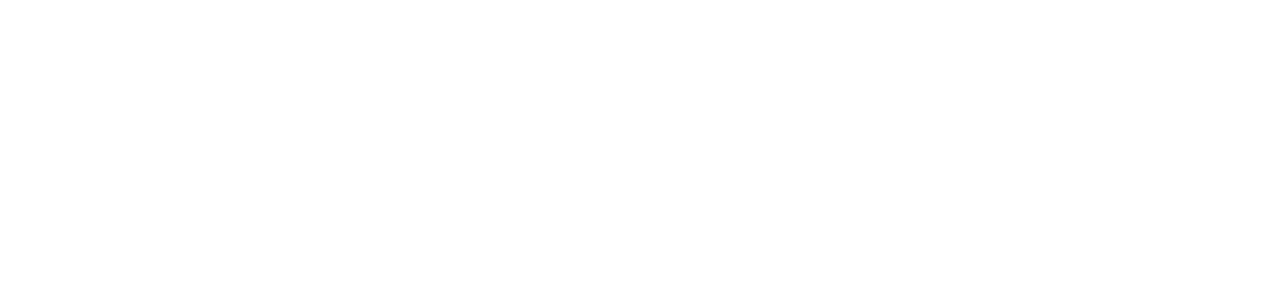
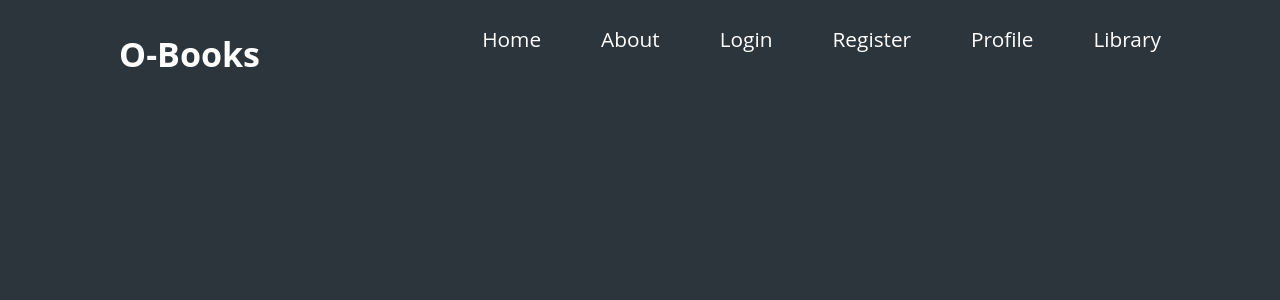
Before and after one commit to Ggodlyy/O-Books-Angular-Project, an Angular app in the folder O-Books/: page / in a window 1280 px wide. Shown: the top 300 px of the page. Built offline with nearby package versions, Linux system fonts and the light colour scheme.

Commit message:
add header component and change styles
added header comp stylized, configured routes and changed body styles

```diff
--- a/O-Books/src/app/app-routing.module.ts
+++ b/O-Books/src/app/app-routing.module.ts
@@ -1,10 +1,13 @@
-import { NgModule } from '@angular/core';
-import { RouterModule, Routes } from '@angular/router';
+import { RouterModule, Routes } from "@angular/router";
 
-const routes: Routes = [];
 
-@NgModule({
-  imports: [RouterModule.forRoot(routes)],
-  exports: [RouterModule]
-})
-export class AppRoutingModule { }
+const routes: Routes = [
+    {
+        path: '',
+        pathMatch: 'full',
+        redirectTo: 'home',
+    },
+
+];
+
+export const AppRoutingModule = RouterModule.forRoot(routes);
--- a/O-Books/src/app/app.module.ts
+++ b/O-Books/src/app/app.module.ts
@@ -1,8 +1,11 @@
 import { NgModule } from '@angular/core';
 import { BrowserModule } from '@angular/platform-browser';
+import { RouterModule } from '@angular/router';
 
 import { AppRoutingModule } from './app-routing.module';
 import { AppComponent } from './app.component';
+import { CoreModule } from './core/core.module';
+import { HeaderComponent } from './core/header/header.component';
 
 @NgModule({
   declarations: [
@@ -10,9 +13,15 @@
   ],
   imports: [
     BrowserModule,
-    AppRoutingModule
+    RouterModule,
+    CoreModule.forRoot(),
+    AppRoutingModule,
+
   ],
   providers: [],
-  bootstrap: [AppComponent]
+  bootstrap: [
+    AppComponent,
+    HeaderComponent,
+  ]
 })
 export class AppModule { }
--- a/O-Books/src/app/core/core.module.ts
+++ b/O-Books/src/app/core/core.module.ts
@@ -1,12 +1,29 @@
-import { NgModule } from '@angular/core';
+import { ModuleWithProviders, NgModule } from '@angular/core';
 import { CommonModule } from '@angular/common';
+import { HeaderComponent } from './header/header.component';
+import { RouterModule } from '@angular/router';
 
 
 
 @NgModule({
-  declarations: [],
+  declarations: [
+    HeaderComponent
+  ],
   imports: [
-    CommonModule
+    CommonModule,
+    RouterModule
+  ],
+  exports: [
+    HeaderComponent
   ]
 })
-export class CoreModule { }
+export class CoreModule {
+  static forRoot(): ModuleWithProviders<CoreModule> {
+    return {
+      ngModule: CoreModule,
+      providers: [
+
+      ]
+    }
+  }
+}
--- /dev/null
+++ b/O-Books/src/app/core/header/header.component.css
@@ -0,0 +1,52 @@
+.navbar-nav {
+    display: flex;
+}
+
+.navbar-toggler {
+    padding: 8px 15px;
+    border: 0;
+    border-radius: 0;
+    transform: skewX(-15deg);
+    background-color: rgba(0, 0, 0, 0.5);
+    color: white;
+}
+
+.navbar-toggler i {
+    transform: skewX(15deg);
+}
+
+.navbar-expand-lg {
+    padding-left: 0;
+    padding-right: 0;
+}
+
+.navbar-expand-lg .navbar-nav .nav-link {
+    padding: 0;
+}
+
+.navbar-expand-lg .navbar-nav .tm-nav-link {
+    font-size: 1.3rem;
+    font-weight: 400;
+    color: white;
+    padding-bottom: 30px;
+}
+
+.nav-item {
+    margin-right: 60px;
+    list-style-type: none;
+}
+
+.nav-item:last-child {
+    margin-right: 0;
+}
+
+.tm-nav-link,
+.nav-item:hover .tm-nav-link {
+    color: #9CC;
+}
+
+.tm-row,
+.pt-4 {
+    display: flex;
+    justify-content: space-around;
+}
--- /dev/null
+++ b/O-Books/src/app/core/header/header.component.html
@@ -0,0 +1,38 @@
+<div class="tm-container">
+    <div>
+        <div class="tm-row pt-4">
+            <div class="tm-col-left">
+                <div class="tm-site-header media">
+                    <div class="media-body">
+                        <h1 class="tm-sitename text-uppercase">O-Books</h1>
+                    </div>
+                </div>
+            </div>
+            <div class="tm-col-right">
+                <nav class="navbar navbar-expand-lg" id="tm-main-nav">
+                    <div class="collapse navbar-collapse tm-nav" id="navbar-nav">
+                        <ul class="navbar-nav text-uppercase">
+                            <li class="nav-item">
+                                <a class="nav-link tm-nav-link" href="index.html">Home</a>
+                            </li>
+                            <li class="nav-item">
+                                <a class="nav-link tm-nav-link" href="about.html">About</a>
+                            </li>
+                            <li class="nav-item active">
+                                <a class="nav-link tm-nav-link" href="services.html">Login</a>
+                            </li>
+                            <li class="nav-item">
+                                <a class="nav-link tm-nav-link" href="contact.html">Register</a>
+                            </li>
+
+                            <li class="nav-item">
+                                <a class="nav-link tm-nav-link" href="contact.html">Profile</a>
+                            </li>
+                            <li class="nav-item">
+                                <a class="nav-link tm-nav-link" href="contact.html">Library</a>
+                            </li>
+                        </ul>
+                    </div>
+                </nav>
+            </div>
+        </div>
--- /dev/null
+++ b/O-Books/src/app/core/header/header.component.ts
@@ -0,0 +1,15 @@
+import { Component, OnInit } from '@angular/core';
+
+@Component({
+  selector: 'app-header',
+  templateUrl: './header.component.html',
+  styleUrls: ['./header.component.css']
+})
+export class HeaderComponent implements OnInit {
+
+  constructor() { }
+
+  ngOnInit(): void {
+  }
+
+}
--- a/O-Books/src/index.html
+++ b/O-Books/src/index.html
@@ -8,6 +8,7 @@
   <link rel="icon" type="image/x-icon" href="favicon.ico">
 </head>
 <body>
+  <app-header></app-header>
   <app-root></app-root>
 </body>
 </html>
--- a/O-Books/src/styles.css
+++ b/O-Books/src/styles.css
@@ -1 +1,29 @@
 /* You can add global styles to this file, and also import other style files */
+body {
+    font-family: 'Open Sans', Arial, sans-serif;
+    font-size: 17px;
+    font-weight: 300;
+    overflow-x: hidden;
+    color: white;
+    background-color: #2C353C;
+}
+
+a {
+    text-decoration: none;
+}
+
+ul {
+    padding: 0;
+}
+
+a:hover {
+    text-decoration: none;
+}
+
+button:focus {
+    outline: none;
+}
+
+p {
+    line-height: 1.9;
+}
```
Also changed, not shown: 1 other file (tests, documents, lock files or other folders).
